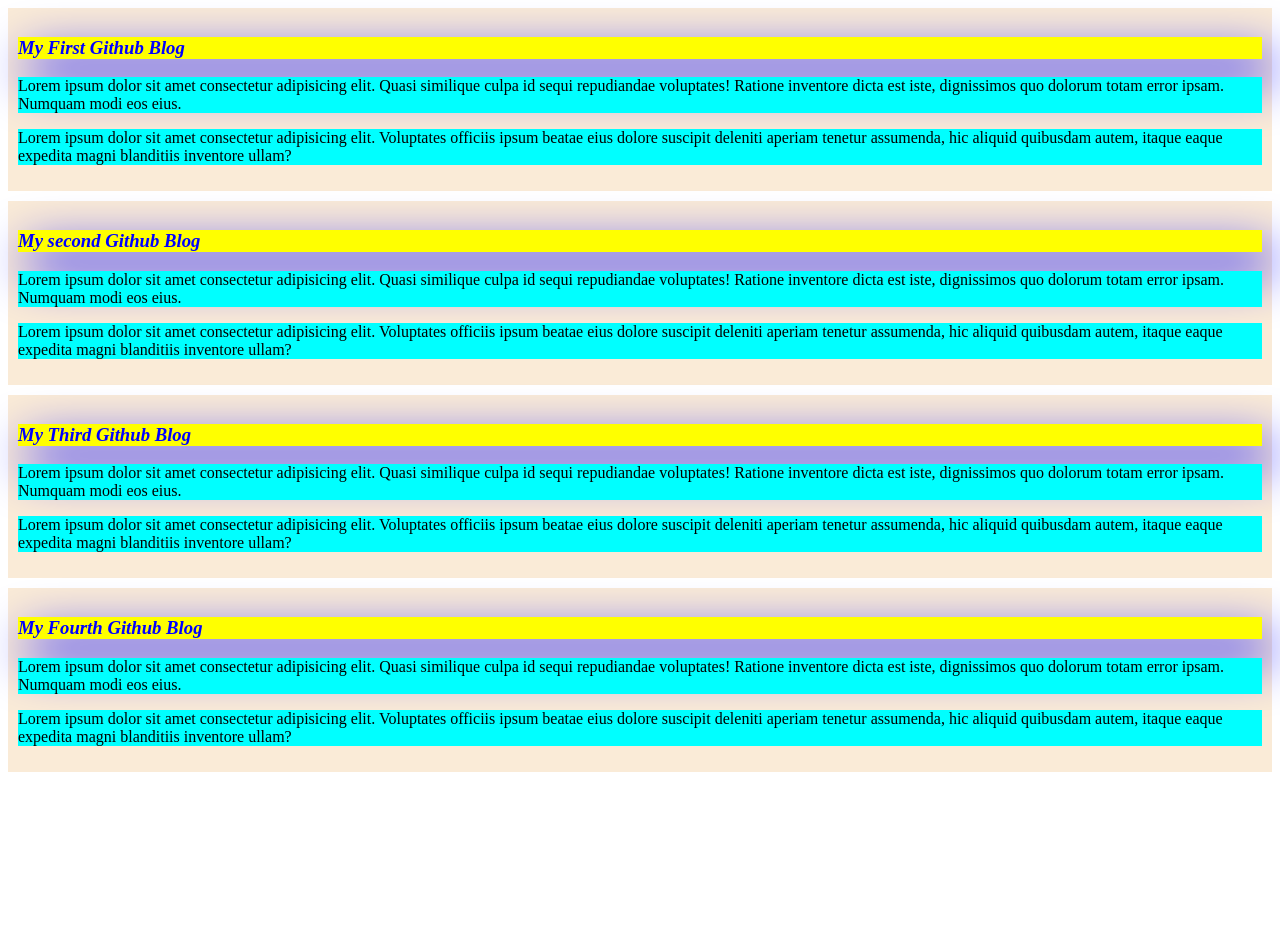
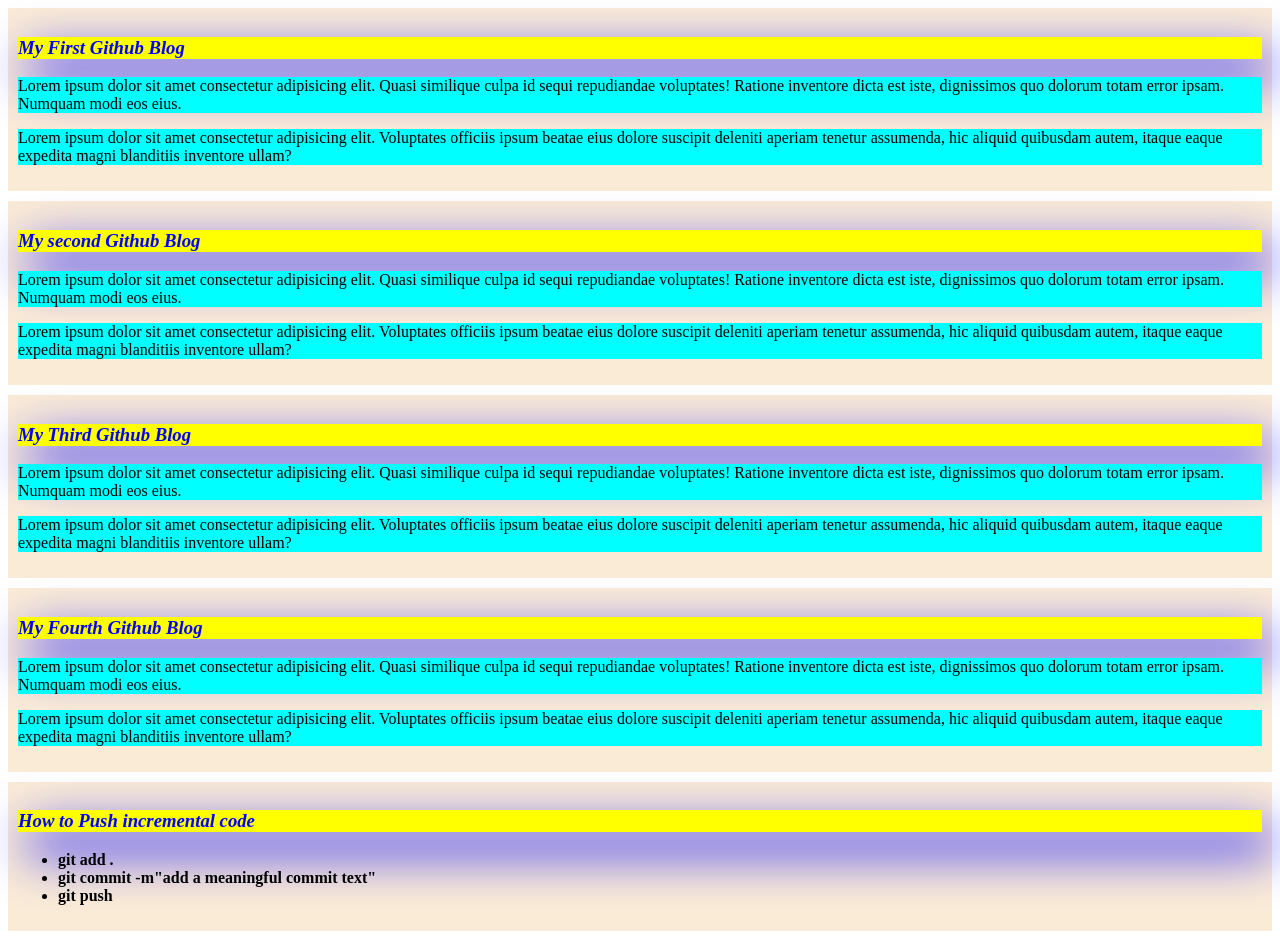
Before and after one commit to Rifat-Shikdar/my-first-github-repo, a plain HTML site: page index.html in a window 1280 px wide. Before the commit the page ends 800 px from the top, so only its background shows below. Drawn offline with Linux system fonts and the light colour scheme.

```diff
--- a/index.html
+++ b/index.html
@@ -30,6 +30,14 @@
         <p>Lorem ipsum dolor sit amet consectetur adipisicing elit. Quasi similique culpa id sequi repudiandae voluptates! Ratione inventore dicta est iste, dignissimos quo dolorum totam error ipsam. Numquam modi eos eius.</p>
         <p>Lorem ipsum dolor sit amet consectetur adipisicing elit. Voluptates officiis ipsum beatae eius dolore suscipit deleniti aperiam tenetur assumenda, hic aliquid quibusdam autem, itaque eaque expedita magni blanditiis inventore ullam?</p>
     </div>
+    <div>
+        <h3>How to Push incremental code</h3>
+        <ul>
+            <li>git add .</li>
+            <li>git commit -m"add a meaningful commit text"</li>
+            <li>git push</li>
+        </ul>
+    </div>
 
 </body>
 </html>
--- a/styles/blog.css
+++ b/styles/blog.css
@@ -23,3 +23,7 @@ h3
     background-color:yellow;
     box-shadow: 10px 20px 50px;
 }
+li
+{
+  font-weight: bold;
+}
```
